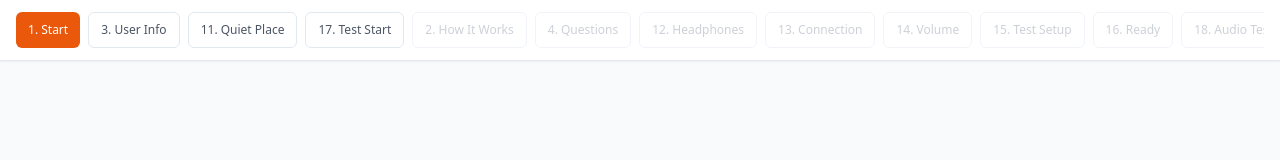
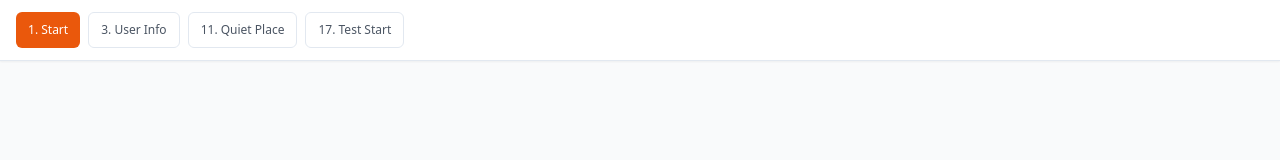
Before and after one commit to tmoulos-growthrocks/hearring-test, a React (Vite) app: page / in a window 1280 px wide. Shown: the top 160 px of the page. Built offline with nearby package versions, Linux system fonts and the light colour scheme.

Commit message:
Refactor: Remove unused steps from navigation
Removed unused steps from the top navigation component.

```diff
--- a/src/components/TopNavigation.tsx
+++ b/src/components/TopNavigation.tsx
@@ -11,17 +11,7 @@ const steps: { step: TestStep; label: string; number: number; enabled: boolean }
   { step: "landing", label: "Start", number: 1, enabled: true },
   { step: "userInfo", label: "User Info", number: 3, enabled: true },
   { step: "quietPlace", label: "Quiet Place", number: 11, enabled: true },
-  { step: "hearingTestStart", label: "Test Start", number: 17, enabled: true },
-  { step: "howItWorks", label: "How It Works", number: 2, enabled: false },
-  { step: "questionnaire", label: "Questions", number: 4, enabled: false },
-  { step: "headphoneSelection", label: "Headphones", number: 12, enabled: false },
-  { step: "connectionMethod", label: "Connection", number: 13, enabled: false },
-  { step: "volumeSetup", label: "Volume", number: 14, enabled: false },
-  { step: "audioTestSetup", label: "Test Setup", number: 15, enabled: false },
-  { step: "readyCheck", label: "Ready", number: 16, enabled: false },
-  { step: "audioTest", label: "Audio Test", number: 18, enabled: false },
-  { step: "results", label: "Results", number: 19, enabled: false },
-  { step: "aiResults", label: "AI Results", number: 20, enabled: false }
+  { step: "hearingTestStart", label: "Test Start", number: 17, enabled: true }
 ];
 
 export const TopNavigation = ({ currentStep, onNavigate }: TopNavigationProps) => {
```
